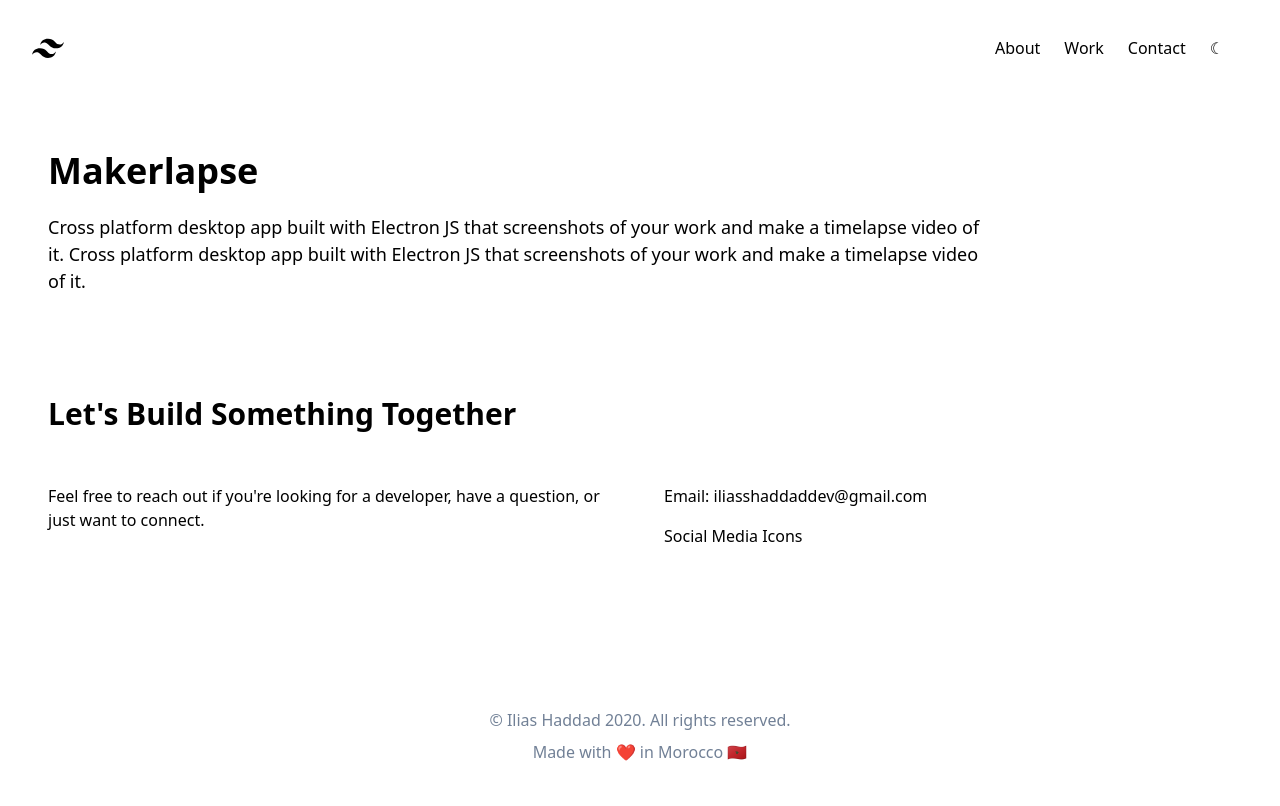
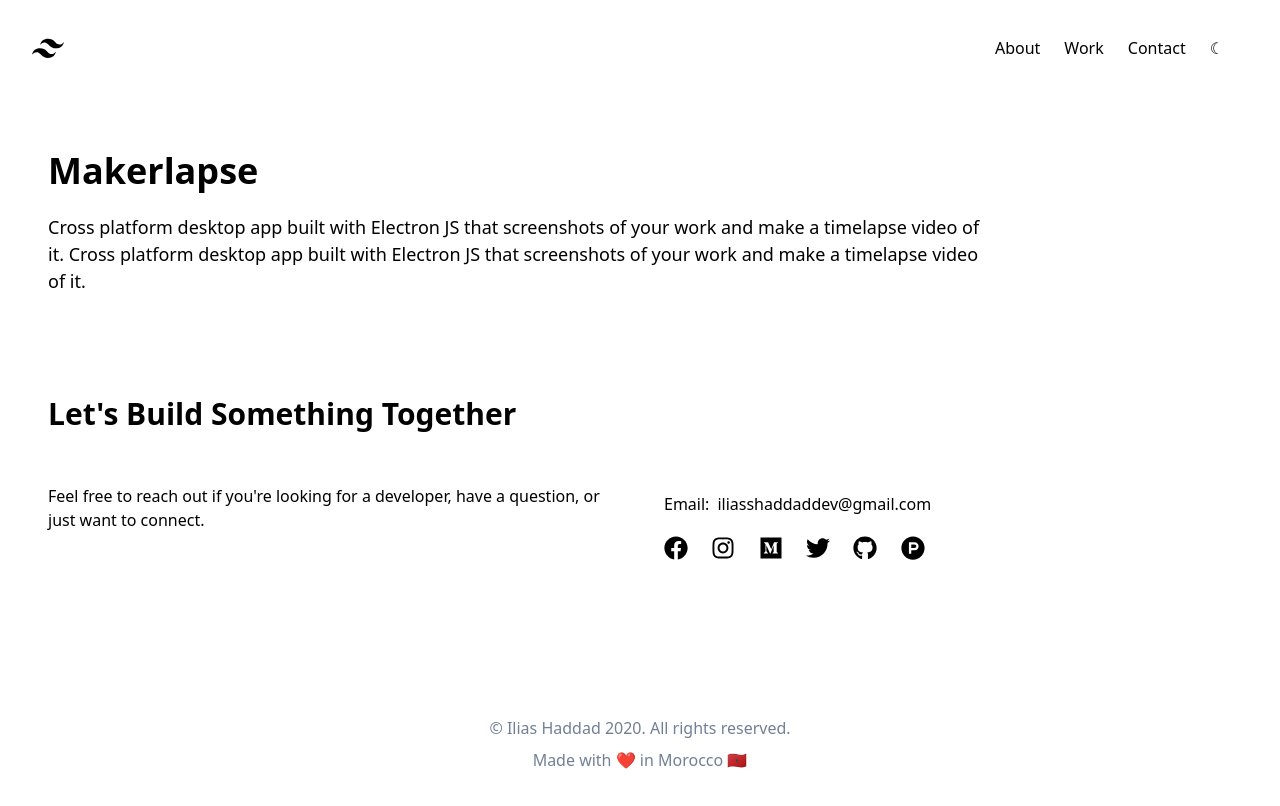
Before and after one commit to IliasHad/iliashaddad.com, a Gatsby site: page /project in a window 1280 px wide. Built offline with nearby package versions, Linux system fonts and the light colour scheme; Gatsby itself is replaced by a stand-in of ours; what @tailwindcss/custom-forms would draw is missing.

Commit message:
Add social media icons

```diff
--- a/src/components/contact.js
+++ b/src/components/contact.js
@@ -1,4 +1,12 @@
 import React from "react";
+import {
+  FaFacebook,
+  FaTwitter,
+  FaInstagram,
+  FaMedium,
+  FaGithub,
+  FaProductHunt,
+} from "react-icons/fa";
 
 export const Contact = () => {
   return (
@@ -15,9 +23,37 @@ export const Contact = () => {
         </p>
 
         <div>
-          <p>Email: iliasshaddaddev@gmail.com</p>
+          <p className="py-2">
+            Email:
+            <a
+              href="mailto:iliasshaddaddev@gmail.com"
+              className="pl-2"
+              target="__blank"
+            >
+              iliasshaddaddev@gmail.com
+            </a>
+          </p>
 
-          <p className="py-4">Social Media Icons</p>
+          <div className="grid grid-cols-6  w-1/2 py-3">
+            <a href="https://web.facebook.com/iliasshaddad99/" target="__blank">
+              <FaFacebook className="h-6 w-6" />
+            </a>
+            <a href="https://www.instagram.com/iliashaddad3" target="__blank">
+              <FaInstagram className="h-6 w-6" />
+            </a>
+            <a href="https://medium.com/@iliashaddad" target="__blank">
+              <FaMedium className="h-6 w-6" />
+            </a>
+            <a href="https://twitter.com/IliasHaddad3" target="__blank">
+              <FaTwitter className="h-6 w-6" />
+            </a>
+            <a href="https://twitter.com/IliasHaddad3" target="__blank">
+              <FaGithub className="h-6 w-6" />
+            </a>
+            <a href="https://twitter.com/IliasHaddad3" target="__blank">
+              <FaProductHunt className="h-6 w-6" />
+            </a>
+          </div>
         </div>
       </div>
     </section>
```
